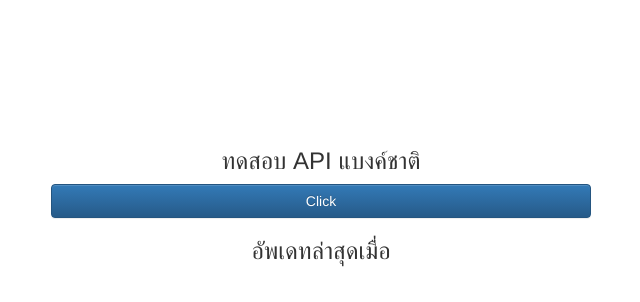
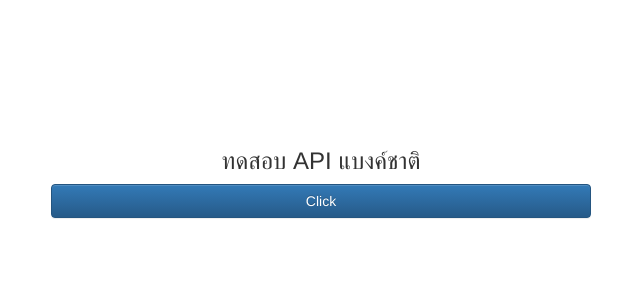
Before and after one commit to niawjunior/API-Bank-Services.io, a plain HTML site: page index.html in a window 1280 px wide. Shown: the whole page, without its empty margins (319-959 px from the left). Drawn offline with nearby package versions, Linux system fonts and the light colour scheme.

Commit message:
Update index.html

```diff
--- a/index.html
+++ b/index.html
@@ -25,7 +25,7 @@
         <div class="col-md-6" >
             <h3 style="text-align:center;">ทดสอบ API แบงค์ชาติ</h3>
             <button class="btn btn-primary btn-block">Click</button>
-            <h3 style="text-align:center;">อัพเดทล่าสุดเมื่อ </h3>
+            <h3 style="text-align:center;" id="date"></h3>
             <h3 style="text-align:center;" id="result"></h3>
             <h3 id="money" style="text-align:center;"></h3>
         </div>
```
